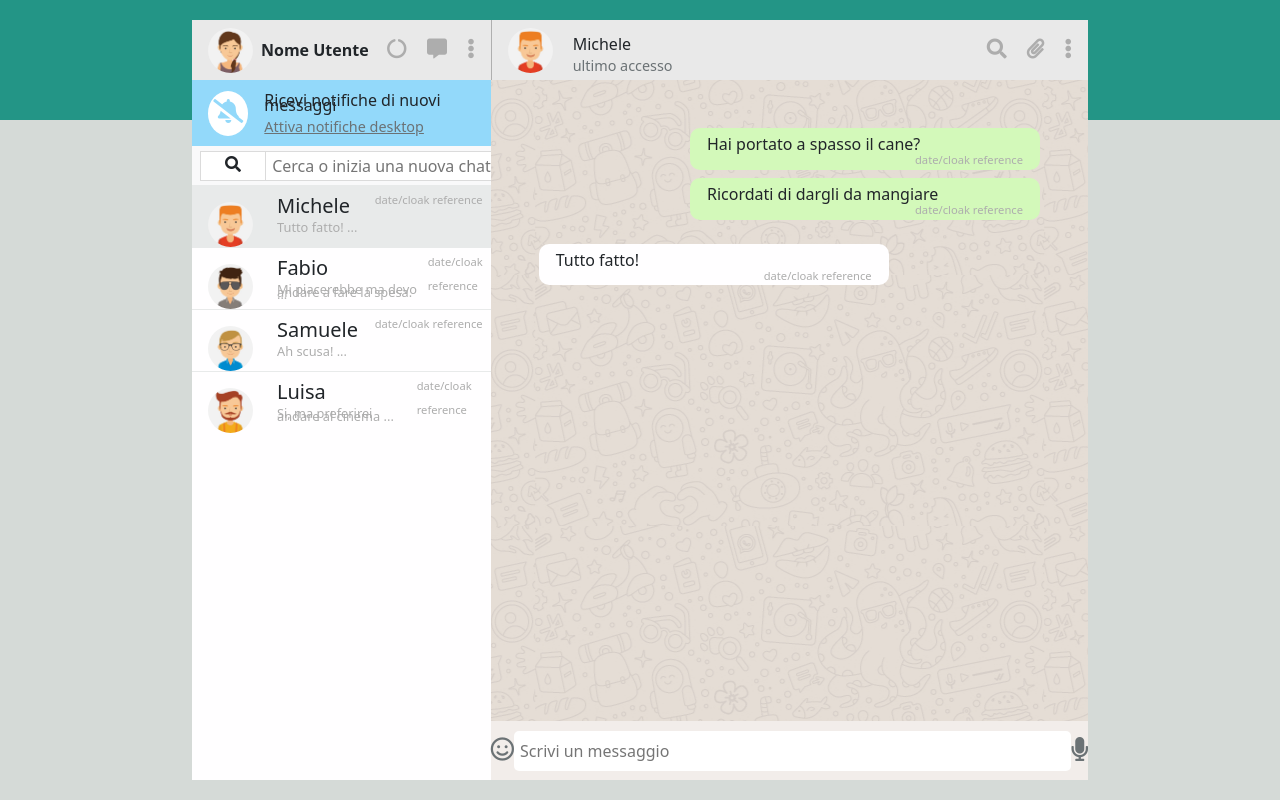
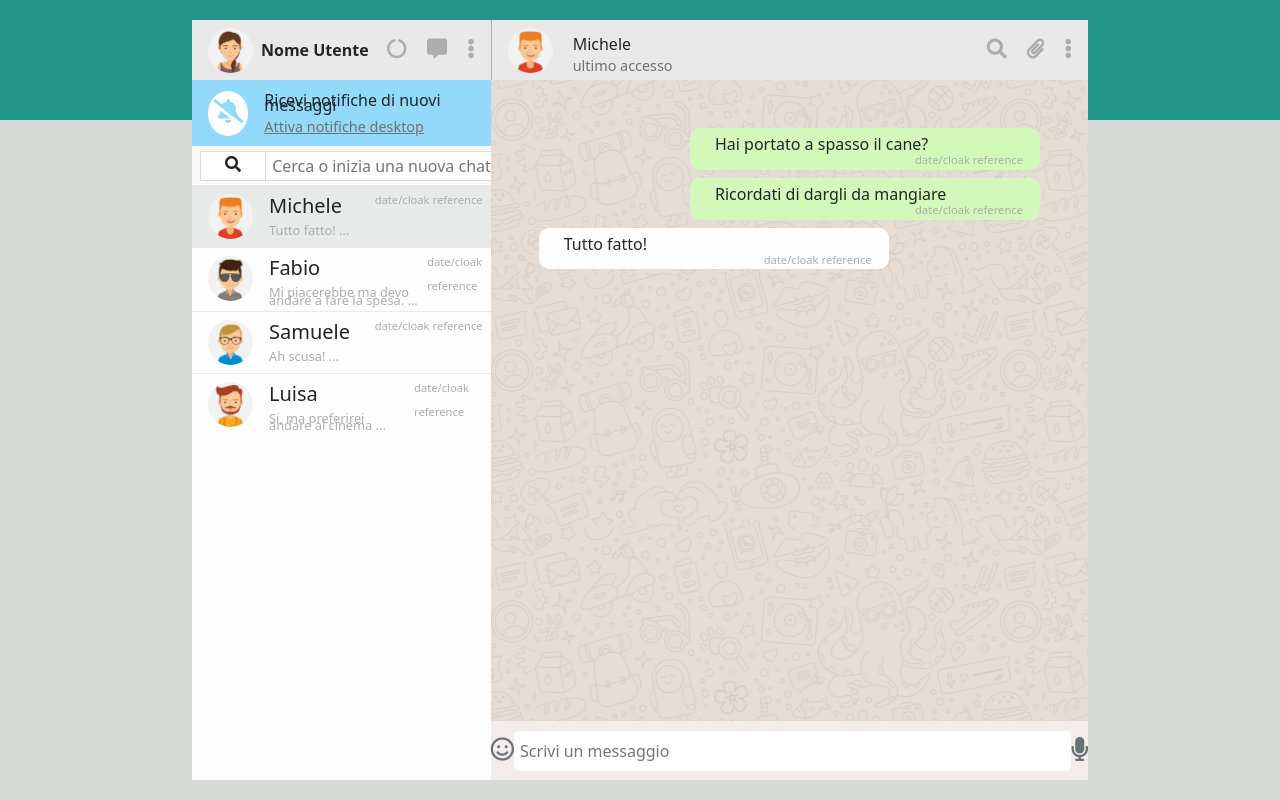
Before and after one commit to Jack-rm/vue-boolzapp, a plain HTML site: page index.html in a window 1280 px wide. Drawn offline with nearby package versions, Linux system fonts and the light colour scheme.

Commit message:
Added vuejs properties for messages

```diff
--- a/css/style.css
+++ b/css/style.css
@@ -143,6 +143,8 @@ ul {
     background-color: #d3f9ba;
     border: 1px solid transparent;
     border-radius: 10px;
+    clear: both;
+    float: right;
 
 }
 
@@ -151,6 +153,8 @@ ul {
     background-color: #fffeff;
     border: 1px solid transparent;
     border-radius: 10px;
+    clear: both;
+    float: left;
 }
 
 .my_msg{
@@ -183,7 +187,7 @@ ul {
 }
 
 .my_chat-text{
-    line-height: 0.1em;
+    line-height: 0.4em;
     margin: 0;
     padding: 0;
 }
--- a/index.html
+++ b/index.html
@@ -69,10 +69,10 @@
                             <ul>
                                 <li v-for="(contact, index) in contacts" :class="{'active' : index == selectedContact}" @click="selectContact(index)">
                                     <div class="my_contact-box d-flex">
-                                        <div class="my_contact-img ms-3 mt-3" >
+                                        <div class="my_contact-img ms-3 m-2" >
                                             <img :src="'img/avatar' + contact.avatar + '.jpg'" alt="img contatto">
                                         </div>
-                                        <div class="my_chat-text ms-3 p-2">
+                                        <div class="my_chat-text p-2">
                                             <h5>{{ contacts[index].name }}</h5>
                                             <span class="my_reference my_light-grey my_contacts-reference">{{ contacts[index].messages.at(-1).text }} ...</span>
                                         </div>
@@ -107,35 +107,13 @@
                         </div>
 
                         <div class="my_chat-bg">
-                            <div class="my_chat-section">
-                                <div class="my_user-column d-flex flex-row-reverse pt-5">
-                                    <ul>
-                                        <li class="d-flex flex-column pe-5">
-                                            <div class="my_user-message-box d-flex flex-column pt-2 ps-3 mb-2">
-                                                <p class="my_msg">{{ contacts[selectedContact].messages[0].text }}</p>
-                                                <span class="my_msg-reference my_light-grey ms-auto pe-3">date/cloak reference</span>
-                                            </div>
-                                        </li>
-                                        <li class="d-flex flex-column">
-                                            <div class="my_user-message-box d-flex flex-column pt-2 ps-3 mb-2">
-                                                <p class="my_msg">{{ contacts[selectedContact].messages[1].text }}</p>
-                                                <span class="my_msg-reference my_light-grey ms-auto pe-3">date/cloak reference</span>
-                                            </div>
-                                        </li>
-                                    </ul>
-                                </div>
-                                <div class="my_contact-column d-flex">
-                                    <ul>
-                                        <li class="my_message d-flex flex-column ps-5">
-                                            <div class="my_contact-message-box d-flex flex-column pt-2 ps-3 mb-2">
-                                                <p class="my_msg">{{ contacts[selectedContact].messages.at(-1).text }}</p>
-                                                <span class="my_msg-reference my_light-grey ms-auto pe-3">date/cloak reference</span>
-                                            </div>
-                                        </li>
-                                    </ul>
-                                </div>
+                            <div class="my_chat-section p-5">
+                                <div class="d-flex flex-column pt-2 ps-4 mb-2" v-for="(text,index) in contacts[selectedContact].messages" v-bind:class="{'my_user-message-box':(contacts[selectedContact].messages[index].status == 'sent'), 'my_contact-message-box':(contacts[selectedContact].messages[index].status == 'received')}">
+                                    <p class="my_msg">{{ contacts[selectedContact].messages[index].text }}</p>
+                                    <span class="my_msg-reference my_light-grey ms-auto pe-3">date/cloak reference</span>
                                 </div>
                             </div>
+                        </div>
 
                         <div class="my_form-section d-flex justify-content-evenly align-items-center">
                             <p><i class="my_grey far fa-smile pt-3 fs-4"></i></p>
```
Also changed, not shown: javascript/script.js (line endings or trailing spaces).
